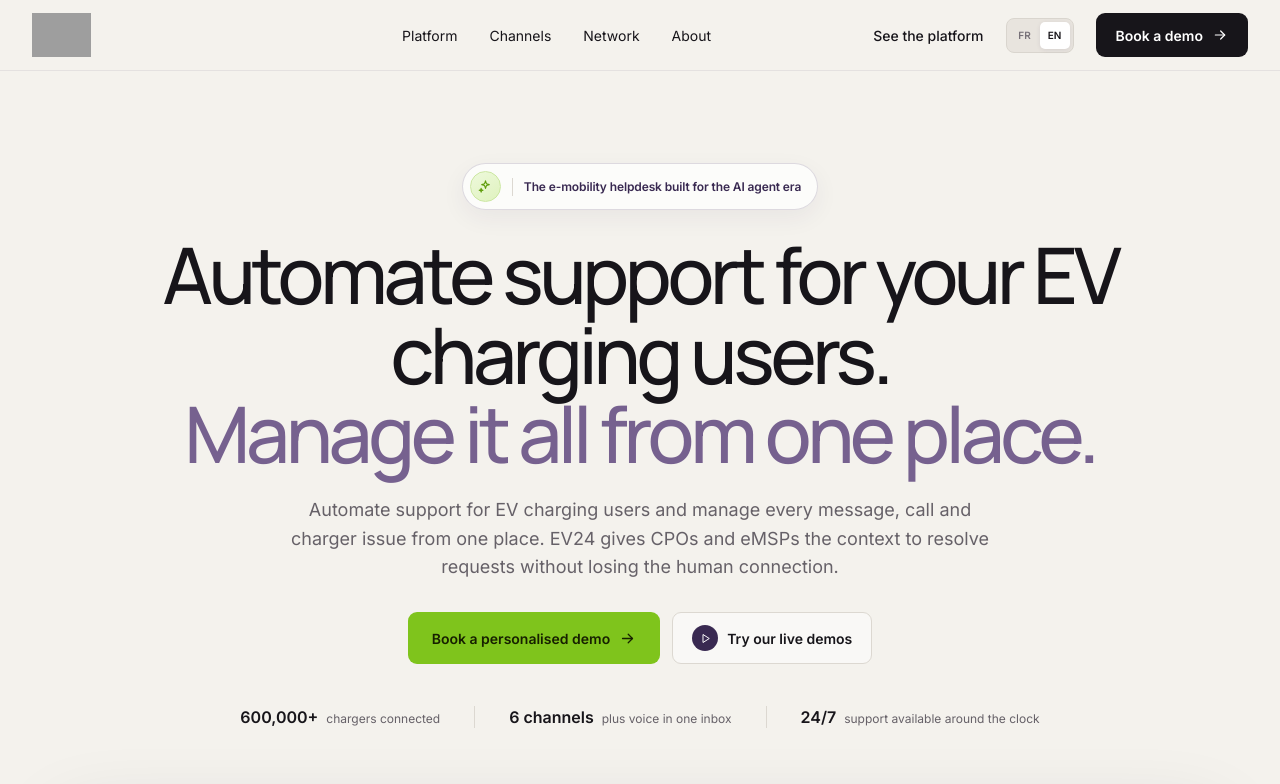
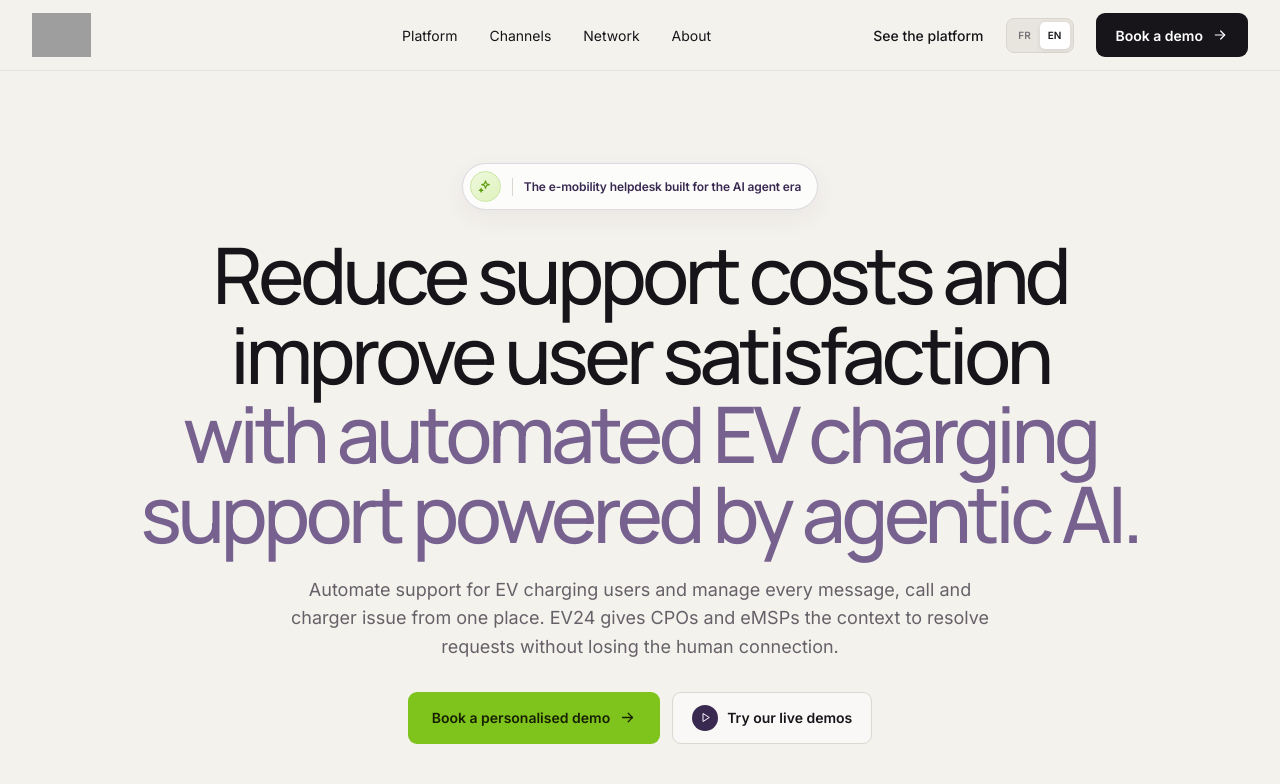
Before and after one commit to Emust-Ai/new-ev24, a Next.js app: page / in a window 1280 px wide. Shown: the top 784 px of the page. Built offline with nearby package versions, Linux system fonts and the light colour scheme; grey boxes are pictures that could not be loaded.

Commit message:
sasan fixes

```diff
--- a/app/page.js
+++ b/app/page.js
@@ -53,7 +53,7 @@
 const french = {
   "Platform": "Plateforme", "Channels": "Canaux", "Network": "Réseau", "About": "À propos", "See the platform": "Voir la plateforme", "Book a demo": "Demander une démo",
   "The e-mobility helpdesk built for the AI agent era": "Le helpdesk de l'e-mobilité conçu pour l'ère des agents IA",
-  "Automate support for your EV charging users.": "Automatisez l'assistance de vos utilisateurs de bornes.", "Manage it all from one place.": "Pilotez tout depuis un seul espace.",
+  "Reduce support costs and improve user satisfaction": "Réduisez vos coûts de support et améliorez la satisfaction utilisateur", "with automated EV charging support powered by agentic AI.": "grâce à une assistance automatisée par des agents IA pour la recharge électrique.",
   "Automate support for EV charging users and manage every message, call and charger issue from one place. EV24 gives CPOs and eMSPs the context to resolve requests without losing the human connection.": "Automatisez l'assistance de vos utilisateurs de bornes et pilotez chaque message, appel et incident de recharge depuis un seul espace. EV24 donne aux CPO et eMSP tout le contexte nécessaire pour résoudre les demandes sans perdre le lien humain.",
   "Book a personalised demo": "Demander une démo personnalisée", "Explore the platform": "Explorer la plateforme", "Try our live demos": "Tester nos démos en direct", "chargers connected": "bornes connectées", "6 channels": "6 canaux", "plus voice in one inbox": "et la voix dans une seule boîte", "support available around the clock": "assistance disponible en continu",
   "One workspace for every way customers reach you": "Un seul espace pour tous les canaux de vos clients", "Email": "E-mail", "Web widget": "Widget web", "Voice": "Téléphonie",
@@ -196,7 +196,7 @@
 
       <section className="hero container">
         <div className="eyebrow"><span><Icon name="spark" size={15}/></span><i/>{t("The e-mobility helpdesk built for the AI agent era")}</div>
-        <h1>{t("Automate support for your EV charging users.")}<br/><em>{t("Manage it all from one place.")}</em></h1>
+        <h1>{t("Reduce support costs and improve user satisfaction")}<br/><em>{t("with automated EV charging support powered by agentic AI.")}</em></h1>
         <p className="hero-copy">{t("Automate support for EV charging users and manage every message, call and charger issue from one place. EV24 gives CPOs and eMSPs the context to resolve requests without losing the human connection.")}</p>
         <div className="hero-actions"><a className="button button-green" href={bookingUrl}>{t("Book a personalised demo")} <Icon name="arrow" size={17}/></a><a className="button button-ghost" href={liveDemosUrl}><span className="play-icon"><Icon name="play" size={13}/></span>{t("Try our live demos")}</a></div>
         <div className="hero-proof"><div><strong>600,000+</strong><span>{t("chargers connected")}</span></div><i/><div><strong>{t("6 channels")}</strong><span>{t("plus voice in one inbox")}</span></div><i/><div><strong>24/7</strong><span>{t("support available around the clock")}</span></div></div>
```
